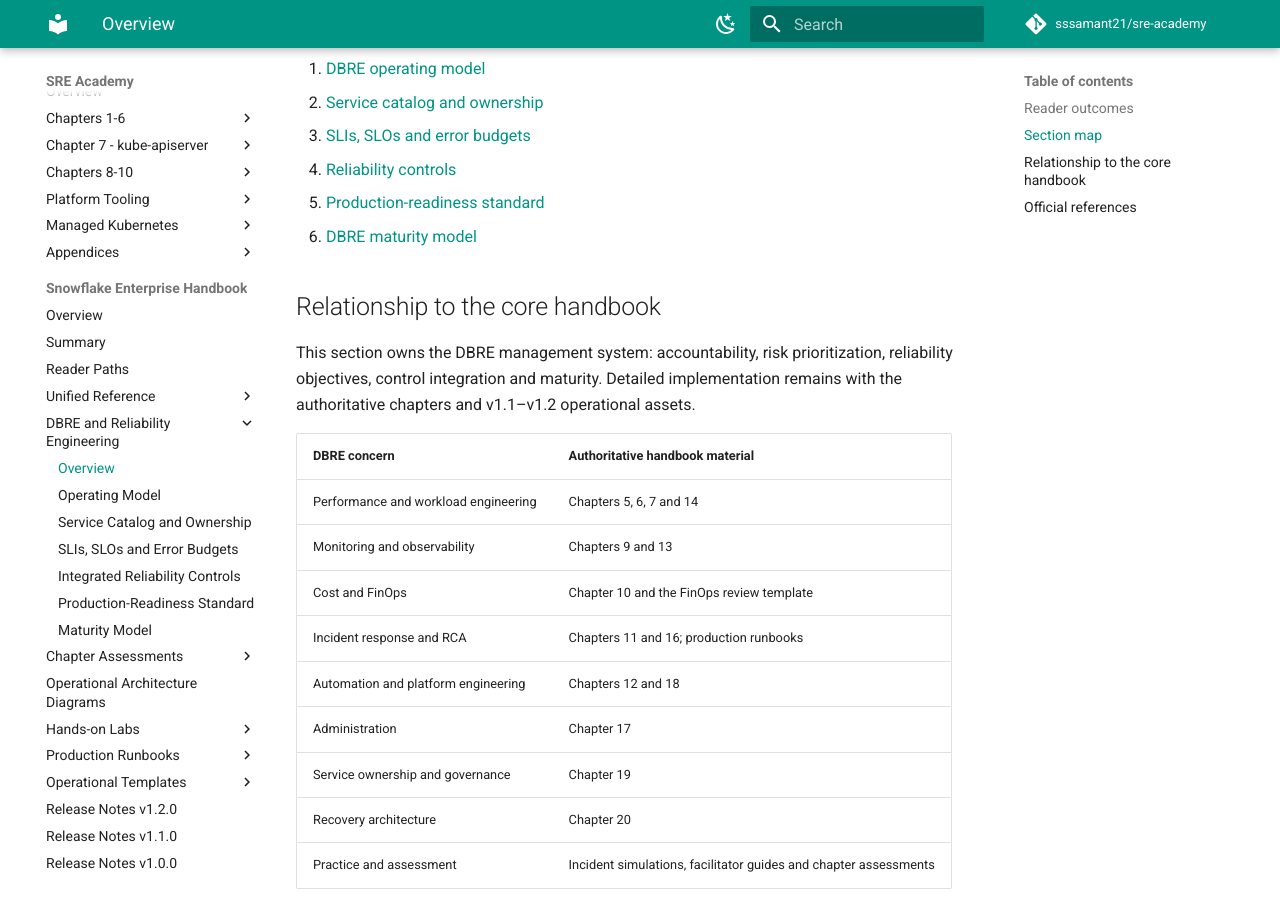
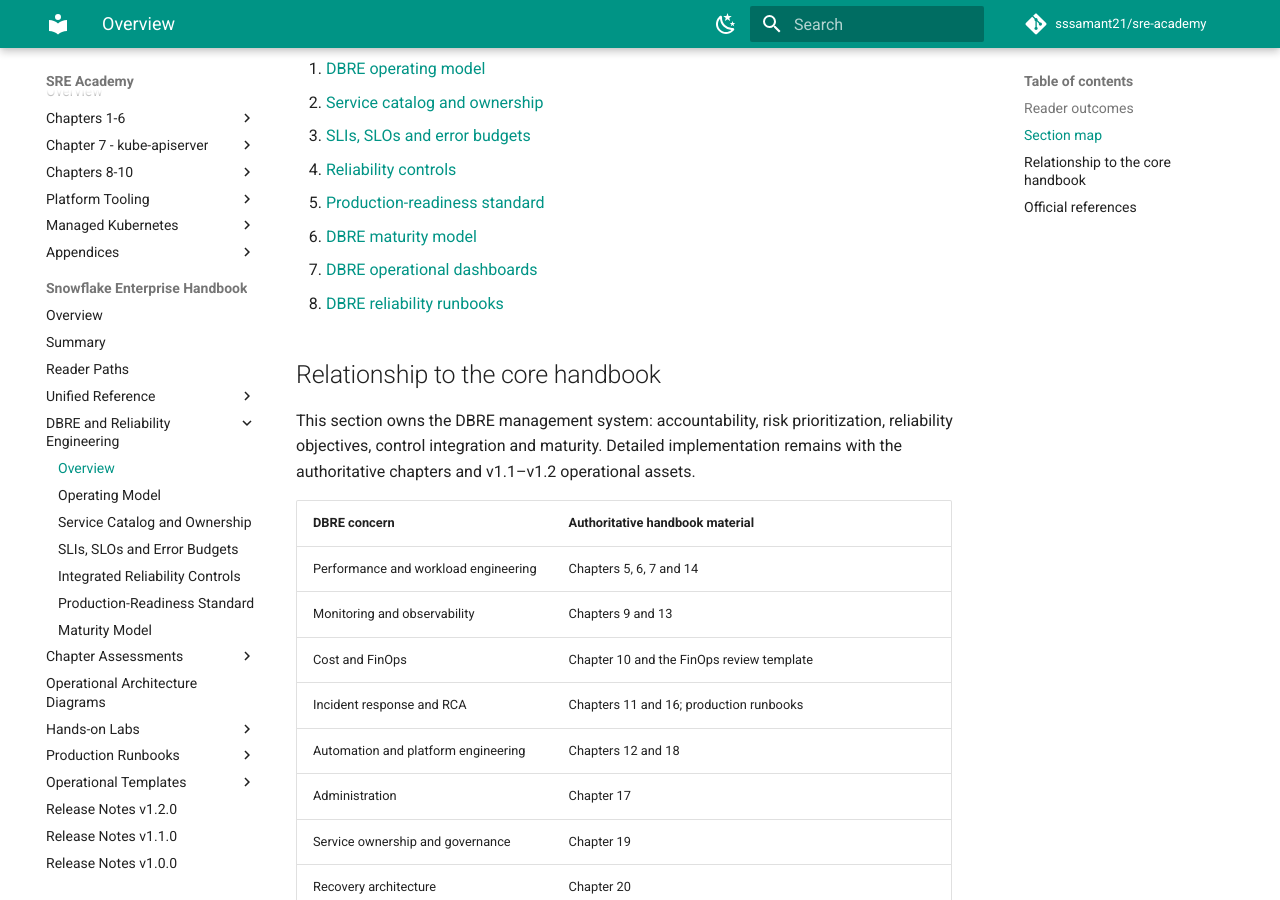
Before and after one commit to sssamant21/sre-academy, an MkDocs documentation site: the page built from docs/books/snowflake/dbre/index.md, in a window 1280 px wide and 900 px high, scrolled down 736 px. Built offline with MkDocs 1.6.1 and Material for MkDocs 9.7.7, drawn with Linux system fonts in a browser that asks for light colours; comment, search, counter and statistics services are not loaded.

Commit message:
docs(snowflake): link DBRE dashboards and runbooks

```diff
--- a/docs/books/snowflake/dbre/index.md
+++ b/docs/books/snowflake/dbre/index.md
@@ -25,6 +25,8 @@ After completing this section, a reader should be able to:
 4. [Reliability controls](reliability-controls.md)
 5. [Production-readiness standard](production-readiness.md)
 6. [DBRE maturity model](maturity-model.md)
+7. [DBRE operational dashboards](dashboards/index.md)
+8. [DBRE reliability runbooks](runbooks/index.md)
 
 ## Relationship to the core handbook
 
```
